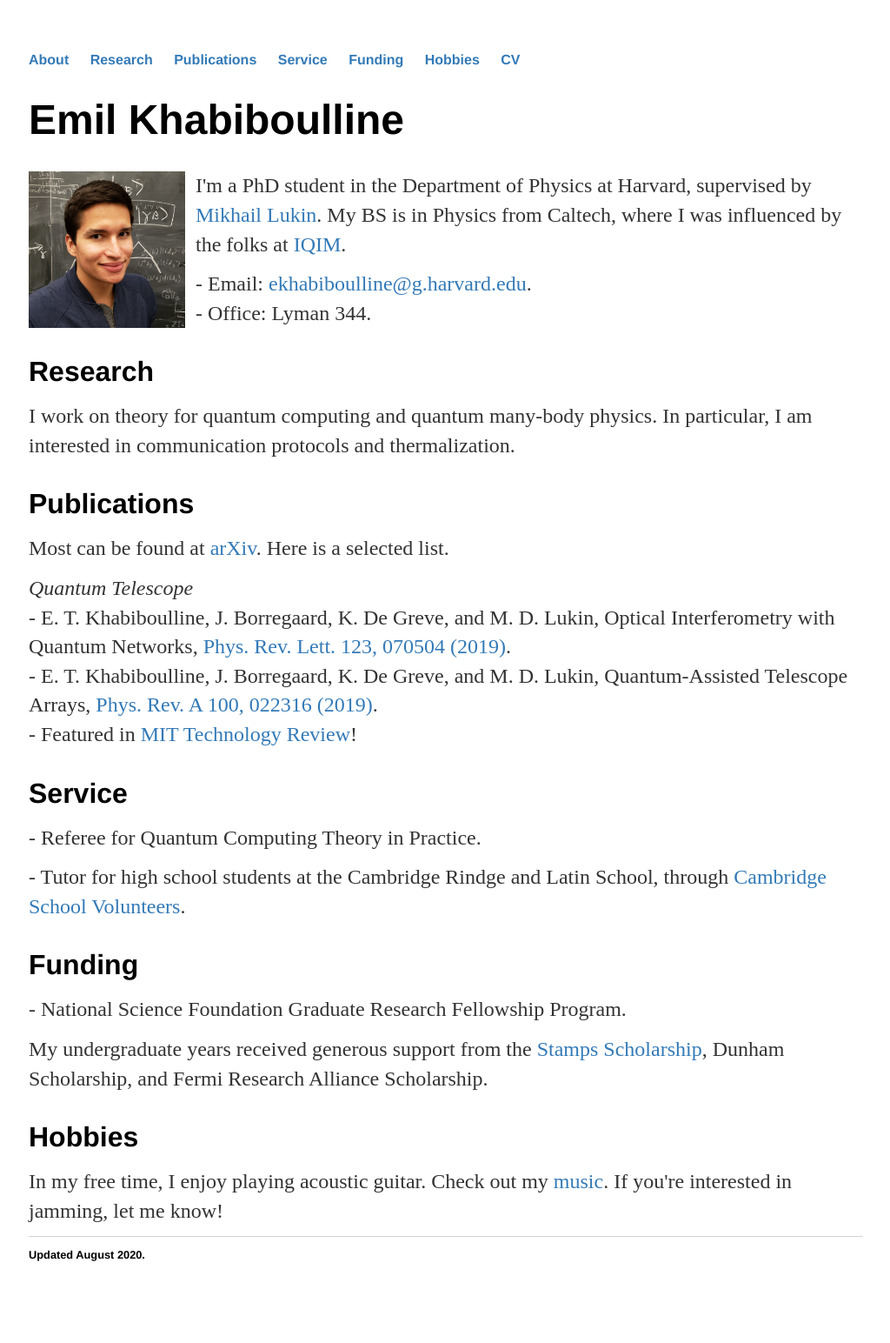
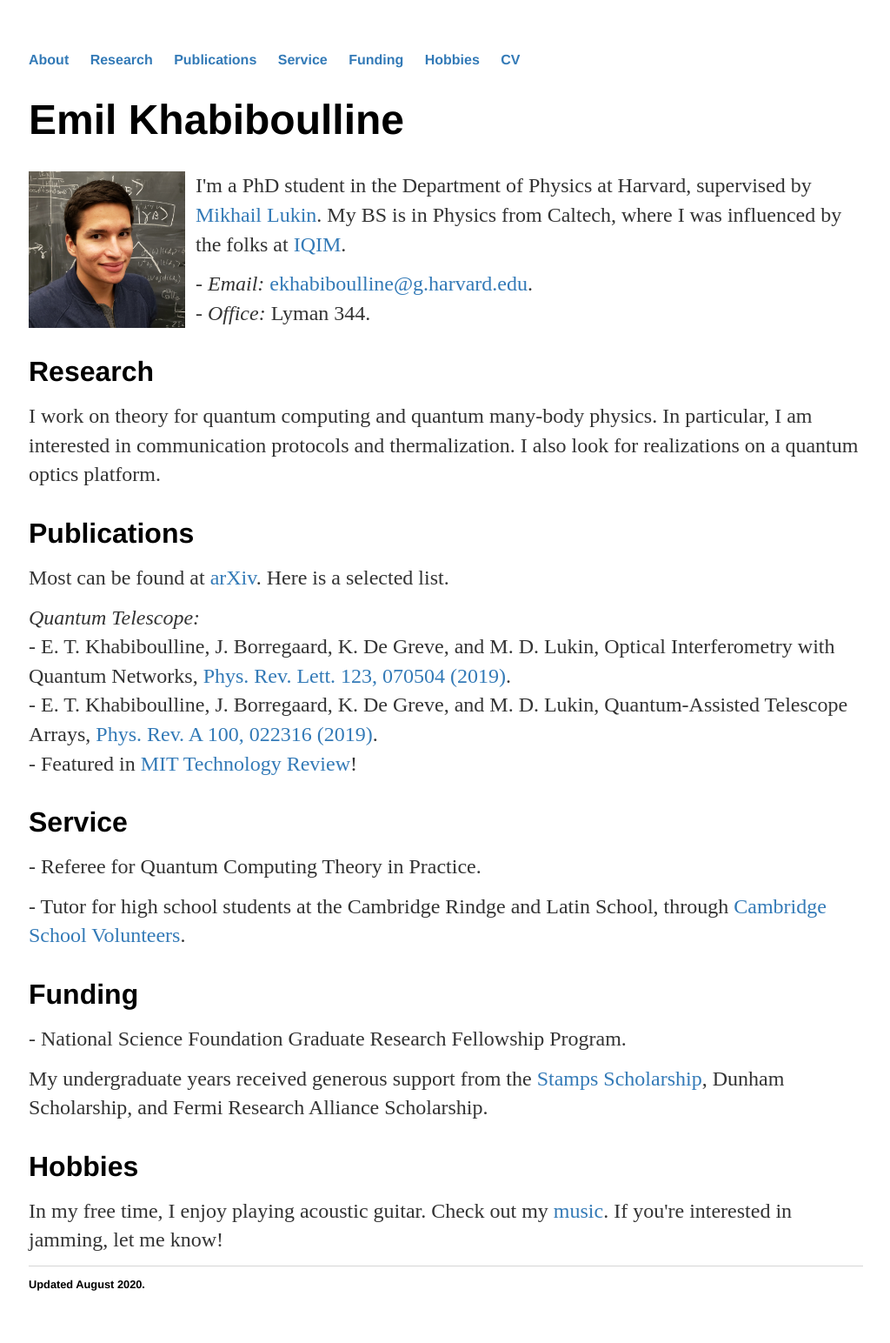
Before and after one commit to emilkhab/emilkhab.github.io, a Jekyll site: the page built from index.html, in a window 1280 px wide. Shown: the whole page at 87% size, without its empty margins (127-1151 px from the left). Built offline with Jekyll 4.4.1, drawn with Linux system fonts in a browser that asks for light colours; before the commit the page ends 1510 px from its top, so only the background shows below that.

Commit message:
Update index.html

```diff
--- a/index.html
+++ b/index.html
@@ -6,20 +6,20 @@ title: Emil Khabiboulline
 <div class="blurb" id="About">
 	<p><img src="ek.jpg" alt="portrait" style="float:left;width:7.5em;height:7.5em;margin:0em 0.5em 0.5em 0em;">I'm a PhD student in the Department of Physics at Harvard, supervised by <a href="https://lukin.physics.harvard.edu/">Mikhail Lukin</a>.
 	My BS is in Physics from Caltech, where I was influenced by the folks at <a href="https://iqim.caltech.edu/">IQIM</a>.</p>
-	<p>- Email: <a href="mailto:ekhabiboulline@g.harvard.edu">ekhabiboulline@g.harvard.edu</a>.<br/>
-	- Office: Lyman 344.</p>
+	<p>- <em>Email:</em> <a href="mailto:ekhabiboulline@g.harvard.edu">ekhabiboulline@g.harvard.edu</a>.<br/>
+		- <em>Office:</em> Lyman 344.</p>
 </div>
 
 <div class="blurb" style="clear:left;" id="Research">
 	<h2>Research</h2>
-	<p>I work on theory for quantum computing and quantum many-body physics. In particular, I am interested in communication protocols and thermalization.</p>
+	<p>I work on theory for quantum computing and quantum many-body physics. In particular, I am interested in communication protocols and thermalization. I also look for realizations on a quantum optics platform.</p>
 </div>
 
 <div class="blurb" id="Publications">
 	<h2>Publications</h2>
 	<p>Most can be found at <a href="https://arxiv.org/a/khabiboulline_e_1.html">arXiv</a>. Here is a selected list.</p>
 	<p>
-	<em>Quantum Telescope</em><br/>
+	<em>Quantum Telescope:</em><br/>
 	- E. T. Khabiboulline, J. Borregaard, K. De Greve, and M. D. Lukin, Optical Interferometry with Quantum Networks, <a href="https://doi.org/10.1103/PhysRevLett.123.070504">Phys. Rev. Lett. 123, 070504 (2019)</a>.<br/>
 	- E. T. Khabiboulline, J. Borregaard, K. De Greve, and M. D. Lukin, Quantum-Assisted Telescope Arrays, <a href="https://doi.org/10.1103/PhysRevA.100.022316">Phys. Rev. A 100, 022316 (2019)</a>.<br/>
 	- Featured in <a href="https://www.technologyreview.com/s/612177/how-to-build-a-teleportation-assisted-telescope/">MIT Technology Review</a>!
```
